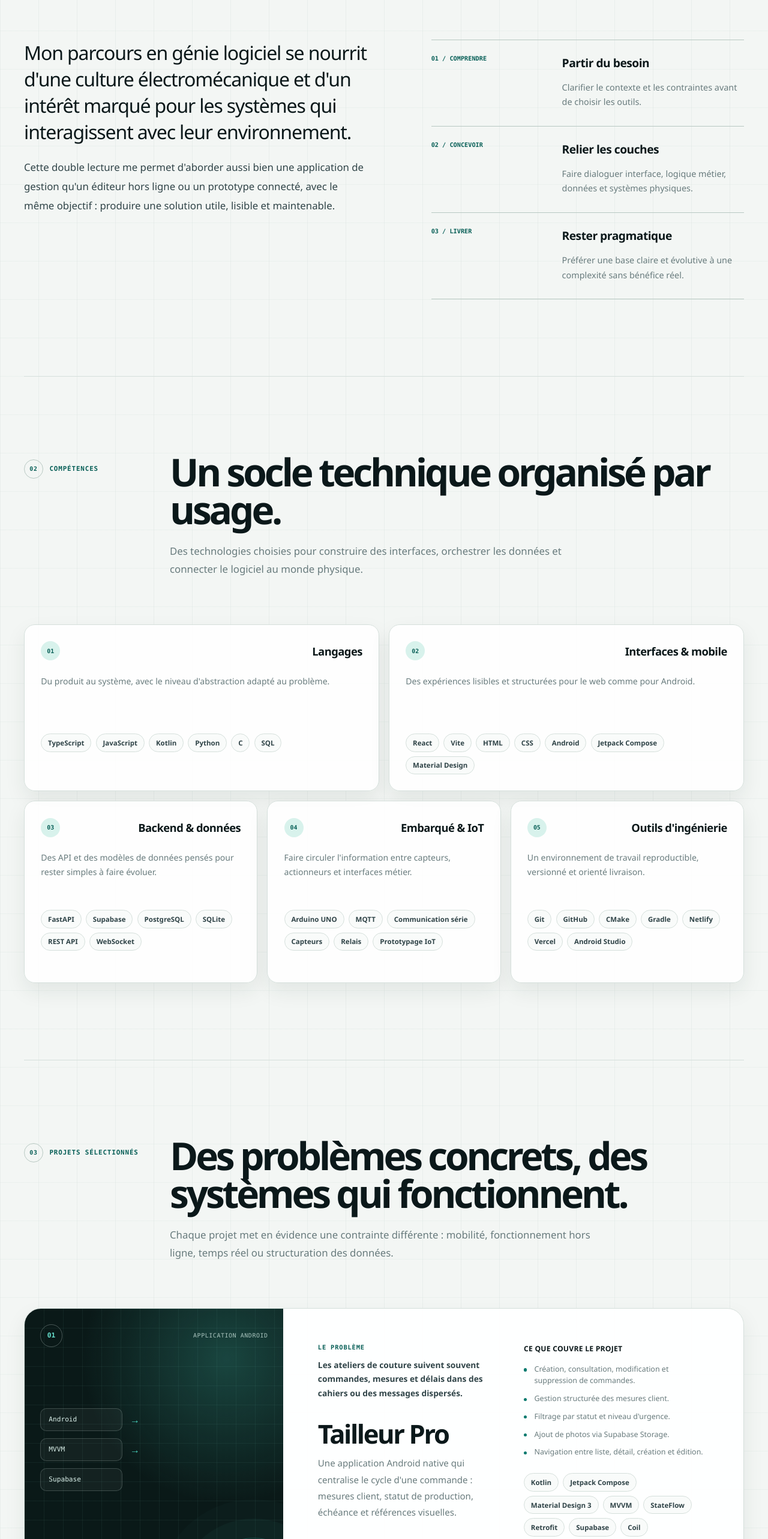
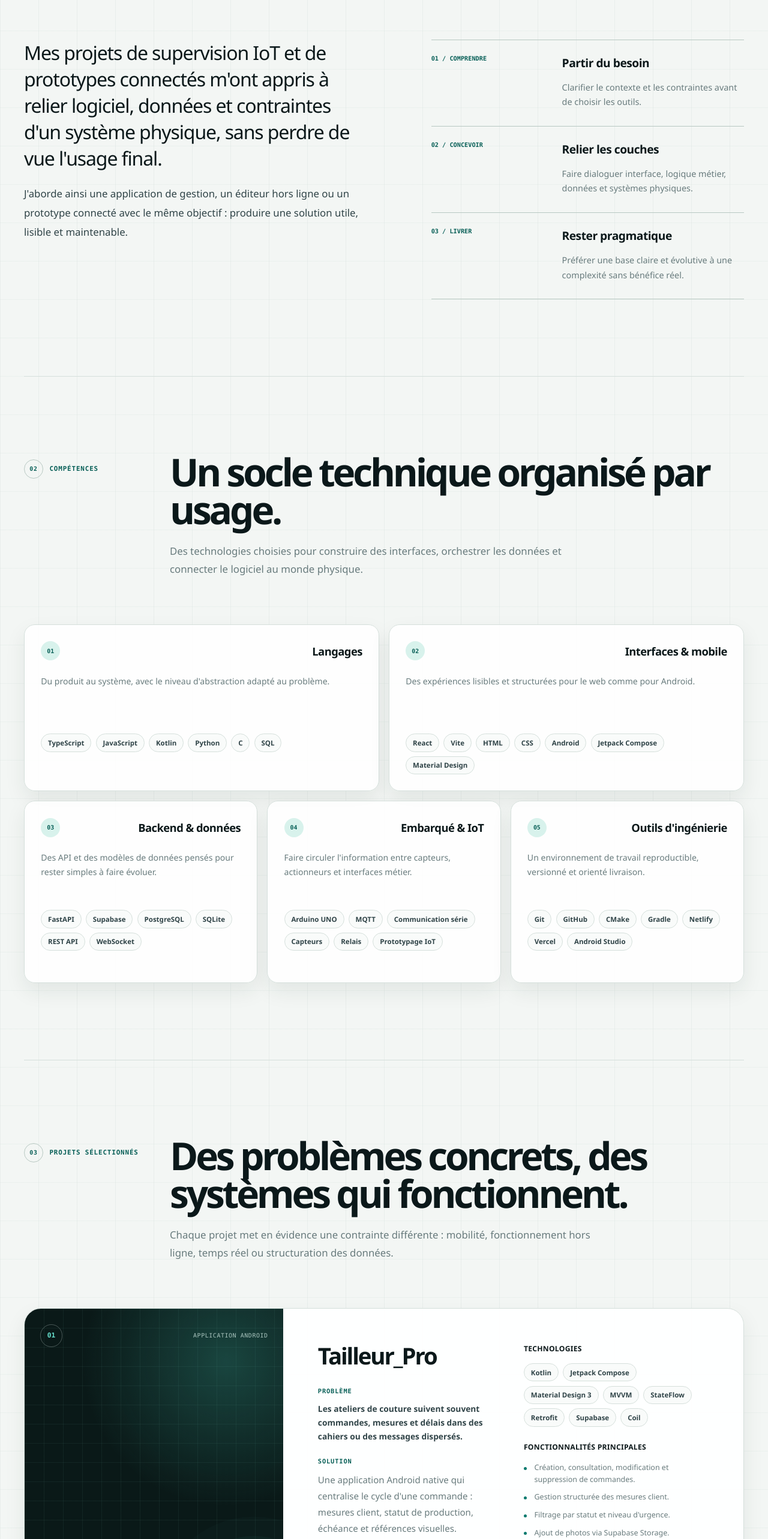
Before and after one commit to dave-mwehu/portfolio, a React (Vite) app: page / in a window 1280 px wide. Shown: the part 1373-3939 px from the top of the page at 60% size. Built offline with nearby package versions, Linux system fonts and the light colour scheme.

Commit message:
Refine portfolio content and project presentation

```diff
--- a/src/components/About.tsx
+++ b/src/components/About.tsx
@@ -12,12 +12,12 @@ export function About() {
       <div className="about-layout">
         <div className="about-statement">
           <p>
-            Mon parcours en génie logiciel se nourrit d'une culture électromécanique et d'un intérêt marqué pour les
-            systèmes qui interagissent avec leur environnement.
+            Mes projets de supervision IoT et de prototypes connectés m'ont appris à relier logiciel, données et
+            contraintes d'un système physique, sans perdre de vue l'usage final.
           </p>
           <p>
-            Cette double lecture me permet d'aborder aussi bien une application de gestion qu'un éditeur hors ligne ou
-            un prototype connecté, avec le même objectif : produire une solution utile, lisible et maintenable.
+            J'aborde ainsi une application de gestion, un éditeur hors ligne ou un prototype connecté avec le même
+            objectif : produire une solution utile, lisible et maintenable.
           </p>
         </div>
         <div className="principle-list" aria-label="Principes de travail">
--- a/src/components/Contact.tsx
+++ b/src/components/Contact.tsx
@@ -29,11 +29,14 @@ export function Contact() {
         </div>
         <aside className="contact-note linkedin-profile-card" aria-label="Profil LinkedIn">
           <div className="linkedin-card-heading">
-            <span>Profil professionnel</span>
-            <h3>Retrouvez-moi sur LinkedIn</h3>
-            <p>Parcours, compétences et prochaines actualités professionnelles.</p>
+            <span>Présence professionnelle</span>
+            <h3>Profil LinkedIn</h3>
+            <p>Le lien LinkedIn est disponible parmi mes coordonnées professionnelles.</p>
           </div>
-          <LinkedInProfileBadge />
+          <details className="linkedin-official-badge">
+            <summary>Afficher le badge officiel LinkedIn</summary>
+            <LinkedInProfileBadge />
+          </details>
         </aside>
       </div>
     </Section>
--- a/src/components/Education.tsx
+++ b/src/components/Education.tsx
@@ -6,8 +6,8 @@ export function Education() {
       id="education"
       index="04"
       eyebrow="Parcours"
-      title="Une formation qui relie logiciel et systèmes."
-      intro="Le génie logiciel structure ma manière de concevoir. L'électromécanique m'aide à comprendre le contexte physique dans lequel certains produits doivent fonctionner."
+      title="Un parcours ancré dans le génie logiciel."
+      intro="Le génie logiciel structure ma manière de concevoir. Les projets connectés complètent ce parcours par une expérience concrète des échanges entre logiciel, données et matériel."
     >
       <div className="journey-layout">
         <div className="timeline">
@@ -21,11 +21,11 @@ export function Education() {
           </article>
           <article>
             <div className="timeline-marker" aria-hidden="true" />
-            <span>Socle technique complémentaire</span>
-            <h3>Électromécanique</h3>
+            <span>Projets appliqués</span>
+            <h3>Systèmes embarqués &amp; IoT</h3>
             <p>
-              Une base pour comprendre les systèmes physiques, les capteurs, les actionneurs et les contraintes des
-              projets embarqués ou IoT.
+              Expérience acquise à travers un prototype de supervision : maquette Arduino, MQTT, API FastAPI,
+              dashboard temps réel et scénarios de délestage.
             </p>
           </article>
         </div>
--- a/src/components/Projects.tsx
+++ b/src/components/Projects.tsx
@@ -14,7 +14,7 @@ export function Projects() {
       <div className="project-list">
         {projects.map((project, index) => (
           <article className="project-card" key={project.name}>
-            <div className="project-visual" aria-label={`Architecture simplifiée du projet ${project.shortName}`}>
+            <div className="project-visual" aria-label={`Architecture simplifiée du projet ${project.name}`}>
               <div className="project-visual-head">
                 <span>{String(index + 1).padStart(2, "0")}</span>
                 <p>{project.category}</p>
@@ -27,32 +27,39 @@ export function Projects() {
                   </div>
                 ))}
               </div>
-              <p className="project-visual-name">{project.shortName}</p>
             </div>
             <div className="project-content">
               <div className="project-overview">
-                <p className="project-label">Le problème</p>
-                <p className="project-problem">{project.problem}</p>
-                <h3>{project.shortName}</h3>
-                <p className="project-description">{project.description}</p>
+                <h3>{project.name}</h3>
+                <div className="project-narrative">
+                  <p className="project-label">Problème</p>
+                  <p className="project-problem">{project.problem}</p>
+                </div>
+                <div className="project-narrative">
+                  <p className="project-label">Solution</p>
+                  <p className="project-description">{project.description}</p>
+                </div>
                 <div className="project-role">
-                  <span>Ma contribution</span>
+                  <span>Contribution</span>
                   <p>{project.role}</p>
                 </div>
               </div>
               <div className="project-details">
                 <div>
-                  <h4>Ce que couvre le projet</h4>
+                  <h4>Technologies</h4>
+                  <div className="tech-list" aria-label={`Technologies utilisées pour ${project.name}`}>
+                    {project.technologies.map((tech) => (
+                      <span key={tech}>{tech}</span>
+                    ))}
+                  </div>
+                </div>
+                <div>
+                  <h4>Fonctionnalités principales</h4>
                   <ul className="feature-list">
-                  {project.features.map((feature) => (
-                    <li key={feature}>{feature}</li>
-                  ))}
+                    {project.features.map((feature) => (
+                      <li key={feature}>{feature}</li>
+                    ))}
                   </ul>
-                </div>
-                <div className="tech-list" aria-label={`Technologies utilisées pour ${project.shortName}`}>
-                  {project.technologies.map((tech) => (
-                    <span key={tech}>{tech}</span>
-                  ))}
                 </div>
                 <div className="project-links">
                   <a href={project.githubUrl} target="_blank" rel="noreferrer">
--- a/src/data/projects.ts
+++ b/src/data/projects.ts
@@ -3,7 +3,6 @@ import type { Project } from "../types";
 export const projects: Project[] = [
   {
     name: "Tailleur_Pro",
-    shortName: "Tailleur Pro",
     category: "Application Android",
     problem:
       "Les ateliers de couture suivent souvent commandes, mesures et délais dans des cahiers ou des messages dispersés.",
@@ -23,7 +22,6 @@ export const projects: Project[] = [
   },
   {
     name: "IntelliEditor",
-    shortName: "IntelliEditor",
     category: "Éditeur intelligent hors ligne",
     problem:
       "Les fonctions d'assistance des éditeurs modernes dépendent souvent du cloud, ce qui limite l'usage hors ligne et la maîtrise locale.",
@@ -43,7 +41,6 @@ export const projects: Project[] = [
   },
   {
     name: "Supervision intelligente du réseau BT",
-    shortName: "Supervision BT",
     category: "Système IoT & supervision",
     problem:
       "La supervision basse tension manque de visibilité en temps réel sur les mesures, anomalies et actions de délestage.",
@@ -64,7 +61,6 @@ export const projects: Project[] = [
   },
   {
     name: "Day_of_succes",
-    shortName: "Day of Success",
     category: "Application web de gestion",
     problem:
       "Le suivi de cotisations hebdomadaires devient difficile quand dépôts, dettes, cycles et notifications sont dispersés.",
--- a/src/styles.css
+++ b/src/styles.css
@@ -914,17 +914,6 @@ img {
   font-style: normal;
 }
 
-.project-visual-name {
-  position: relative;
-  z-index: 1;
-  max-width: 14rem;
-  margin: 0;
-  font-size: clamp(2.1rem, 4vw, 3.6rem);
-  font-weight: 720;
-  letter-spacing: -0.065em;
-  line-height: 0.95;
-}
-
 .project-content {
   display: grid;
   grid-template-columns: minmax(0, 0.95fr) minmax(0, 1.05fr);
@@ -949,10 +938,14 @@ img {
 }
 
 .project-overview h3 {
-  margin: 2.2rem 0 0.85rem;
-  font-size: clamp(2rem, 3.4vw, 3rem);
+  margin: 0 0 2rem;
+  font-size: clamp(1.8rem, 3vw, 2.65rem);
   letter-spacing: -0.055em;
-  line-height: 1;
+  line-height: 1.06;
+}
+
+.project-narrative + .project-narrative {
+  margin-top: 1.45rem;
 }
 
 .project-description {
@@ -1222,8 +1215,8 @@ img {
 }
 
 .linkedin-card-heading h3 {
-  margin: 0.7rem 0 0;
-  font-size: clamp(1.65rem, 3vw, 2.4rem);
+  margin: 0.55rem 0 0;
+  font-size: clamp(1.35rem, 2.2vw, 1.75rem);
   letter-spacing: -0.045em;
 }
 
@@ -1233,8 +1226,28 @@ img {
   line-height: 1.7;
 }
 
+.linkedin-official-badge {
+  margin-top: 1.5rem;
+  border-top: 1px solid var(--line);
+  padding-top: 1rem;
+}
+
+.linkedin-official-badge summary {
+  display: inline-flex;
+  align-items: center;
+  gap: 0.45rem;
+  color: var(--text-soft);
+  cursor: pointer;
+  font-size: 0.76rem;
+  font-weight: 720;
+}
+
+.linkedin-official-badge summary:hover {
+  color: var(--accent-strong);
+}
+
 .linkedin-profile-badge {
-  margin-top: 1.7rem;
+  margin-top: 1rem;
 }
 
 .linkedin-badge-variants {
@@ -1678,7 +1691,20 @@ img {
   }
 
   .project-overview h3 {
-    margin-top: 1.7rem;
+    margin-bottom: 1.5rem;
+    font-size: clamp(1.65rem, 8vw, 2.15rem);
+  }
+
+  .project-problem,
+  .project-description,
+  .project-role p {
+    font-size: 0.93rem;
+    line-height: 1.75;
+  }
+
+  .feature-list li {
+    font-size: 0.82rem;
+    line-height: 1.65;
   }
 
   .journey-note,
--- a/src/types.ts
+++ b/src/types.ts
@@ -7,7 +7,6 @@ export type LinkItem = {
 
 export type Project = {
   name: string;
-  shortName: string;
   category: string;
   problem: string;
   description: string;
```
